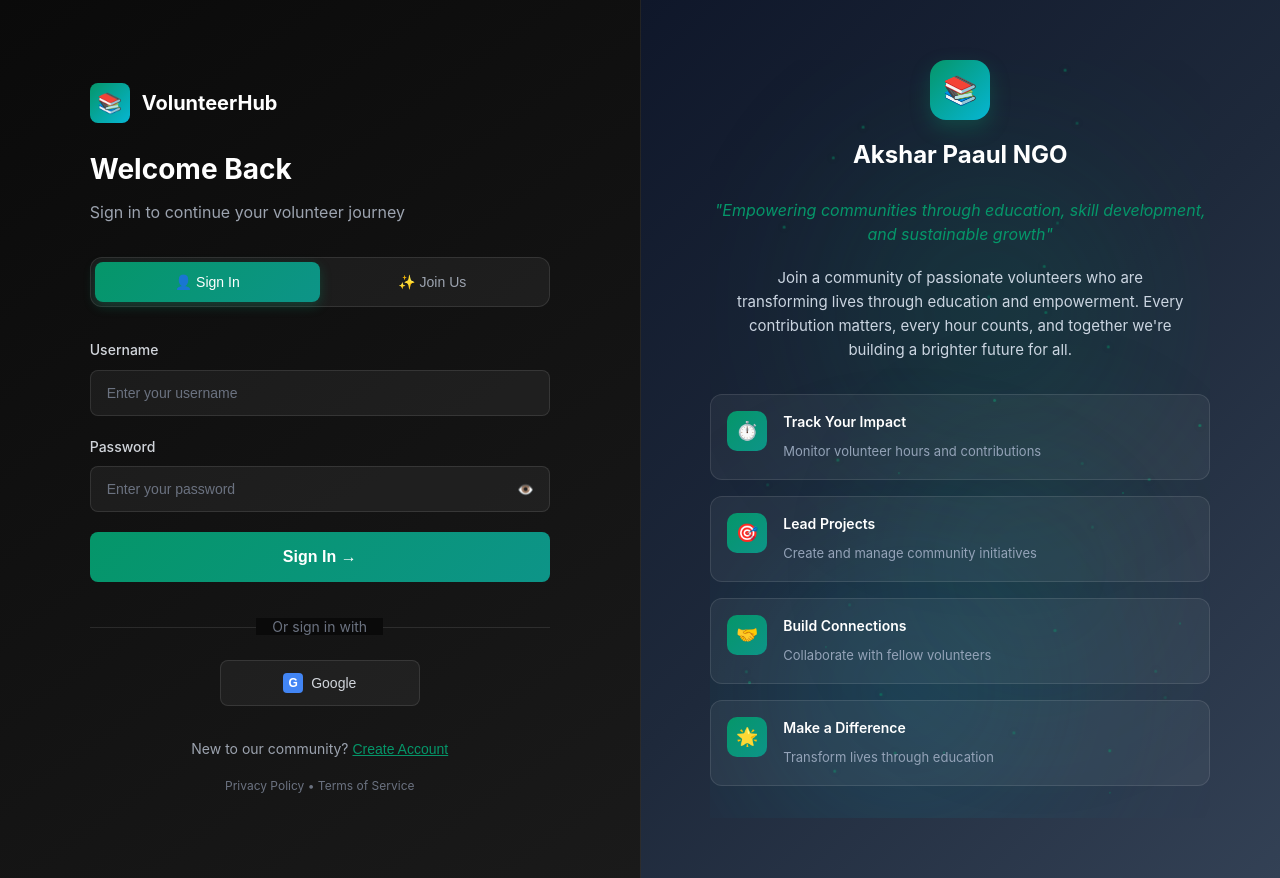
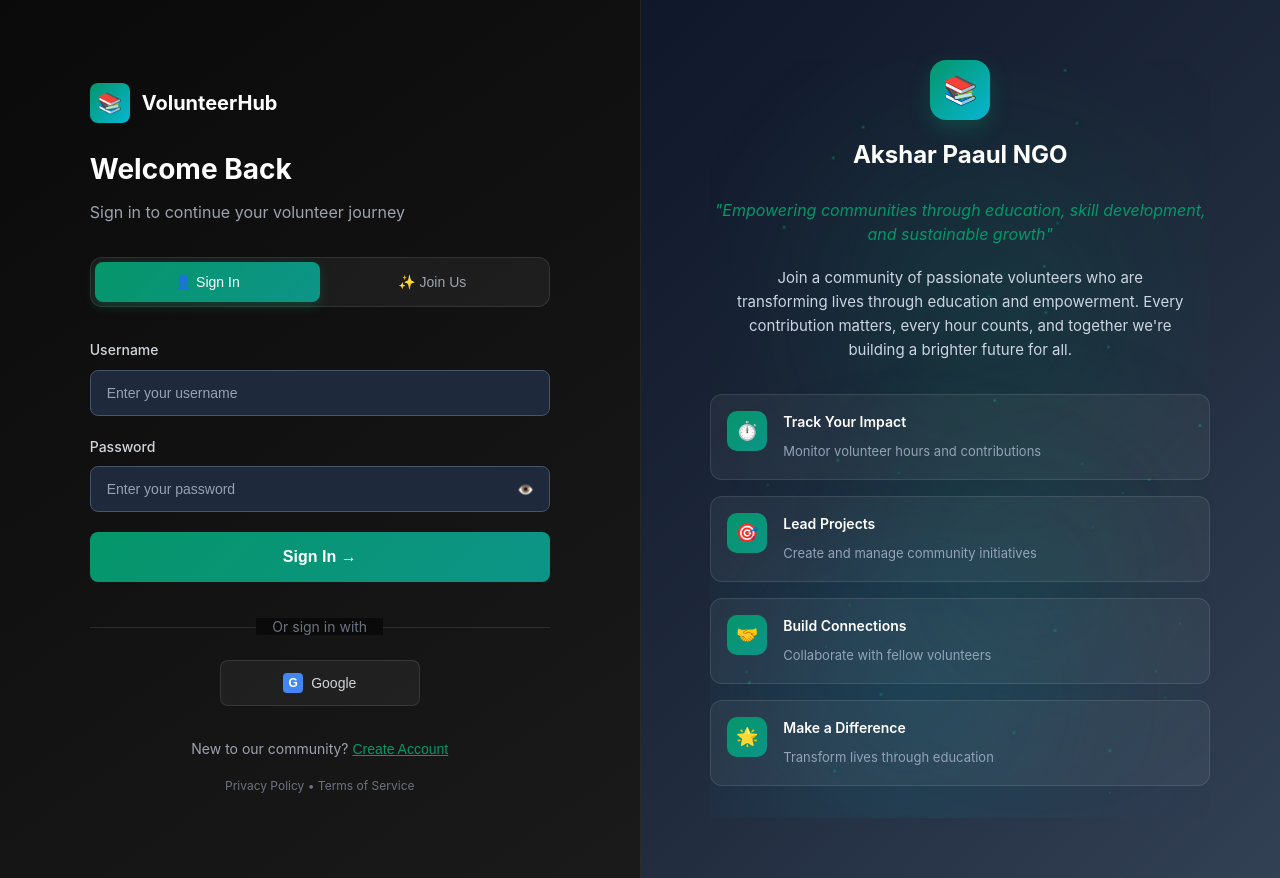
Before and after one commit to utkarsh-64/Akshar-Paaul-VMS, a React (Create React App) app in the folder frontend/: page /login in a window 1280 px wide. Built offline with nearby package versions, Linux system fonts and the light colour scheme; no server answers.

Commit message:
Fix 2 for text visibility

```diff
--- a/frontend/src/index.css
+++ b/frontend/src/index.css
@@ -284,21 +284,41 @@ body {
   font-size: 14px;
 }
 
+/* Force dark input styling */
 .form-group input,
 .form-group textarea,
-.form-group select {
+.form-group select,
+input,
+textarea,
+select {
   width: 100%;
   padding: 12px 16px;
   border: 2px solid rgba(71, 85, 105, 0.5);
   border-radius: 8px;
   font-size: 14px;
   transition: all 0.3s cubic-bezier(0.4, 0, 0.2, 1);
-  background: rgba(15, 23, 42, 0.8) !important;
-  color: #f1f5f9 !important;
+  background: #1e293b !important;
+  color: #ffffff !important;
   position: relative;
   backdrop-filter: blur(10px);
-  cursor: text;
-  caret-color: #3b82f6;
+  cursor: text !important;
+  caret-color: #3b82f6 !important;
+}
+
+/* Force text visibility in all contexts */
+* {
+  color: inherit;
+}
+
+/* Ensure modal and dialog text is visible */
+.modal input,
+.dialog input,
+.popup input,
+[role="dialog"] input,
+[role="modal"] input {
+  background: #1e293b !important;
+  color: #ffffff !important;
+  caret-color: #3b82f6 !important;
 }
 
 .form-group input:focus,
@@ -4427,3 +4447,55 @@ ed Form Inputs - Premium Design */
 .enhanced-textarea:active {
   transform: scale(0.995);
 }
+/*
+FORCE TEXT VISIBILITY - OVERRIDE ALL STYLES */
+input[type="text"],
+input[type="email"],
+input[type="password"],
+input[type="url"],
+textarea,
+select {
+  background-color: #1e293b !important;
+  color: #ffffff !important;
+  border: 1px solid #475569 !important;
+  caret-color: #3b82f6 !important;
+}
+
+input[type="text"]:focus,
+input[type="email"]:focus,
+input[type="password"]:focus,
+input[type="url"]:focus,
+textarea:focus,
+select:focus {
+  background-color: #334155 !important;
+  color: #ffffff !important;
+  border-color: #3b82f6 !important;
+  outline: none !important;
+}
+
+/* Fix placeholder text */
+input::placeholder,
+textarea::placeholder {
+  color: #94a3b8 !important;
+  opacity: 1 !important;
+}
+
+/* Remove any conflicting cursor styles */
+.custom-cursor-dot,
+.custom-cursor-outline,
+.cursor-trail {
+  display: none !important;
+}
+
+/* Force normal cursor everywhere */
+* {
+  cursor: auto !important;
+}
+
+input, textarea {
+  cursor: text !important;
+}
+
+button, a, [role="button"] {
+  cursor: pointer !important;
+}
```
